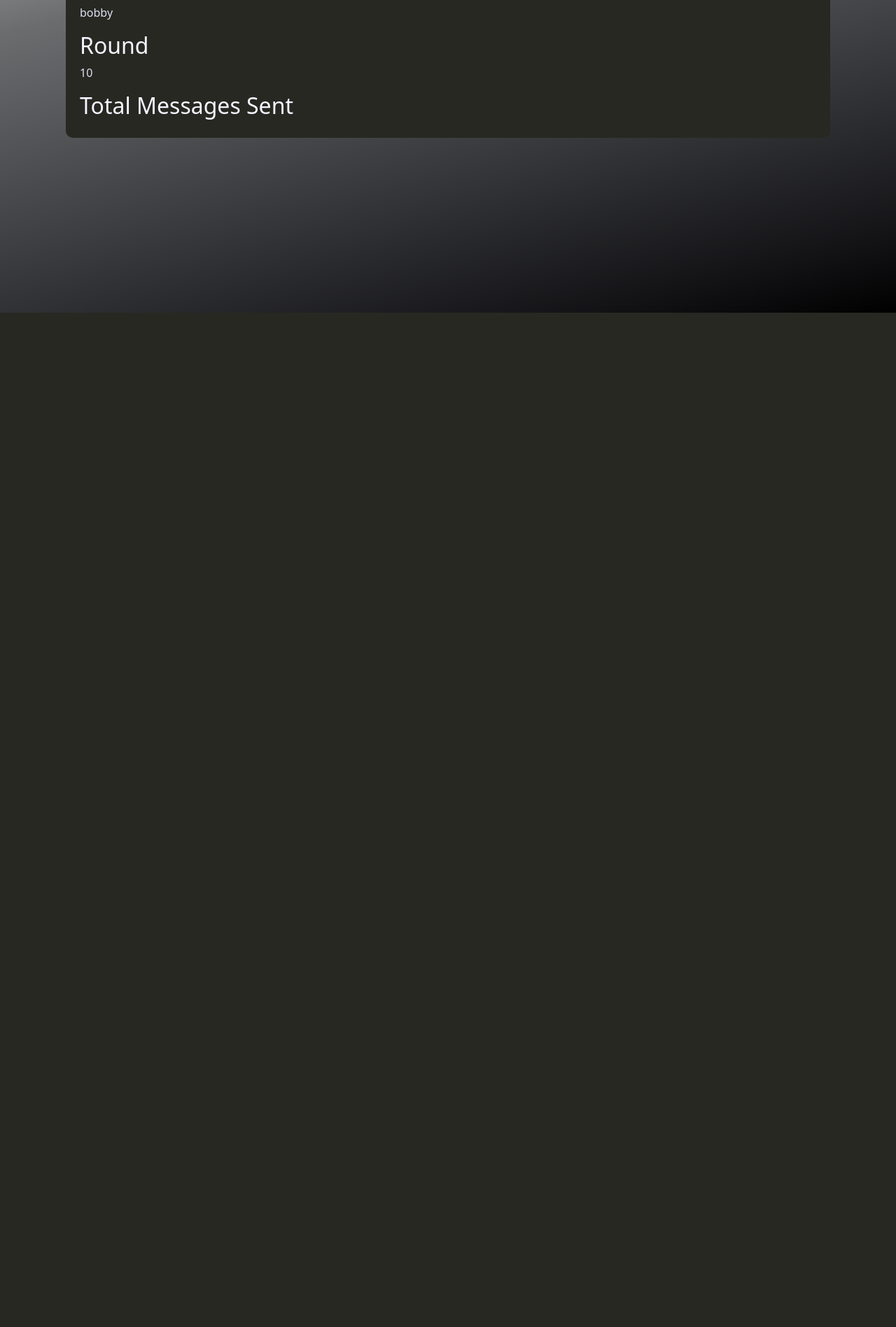
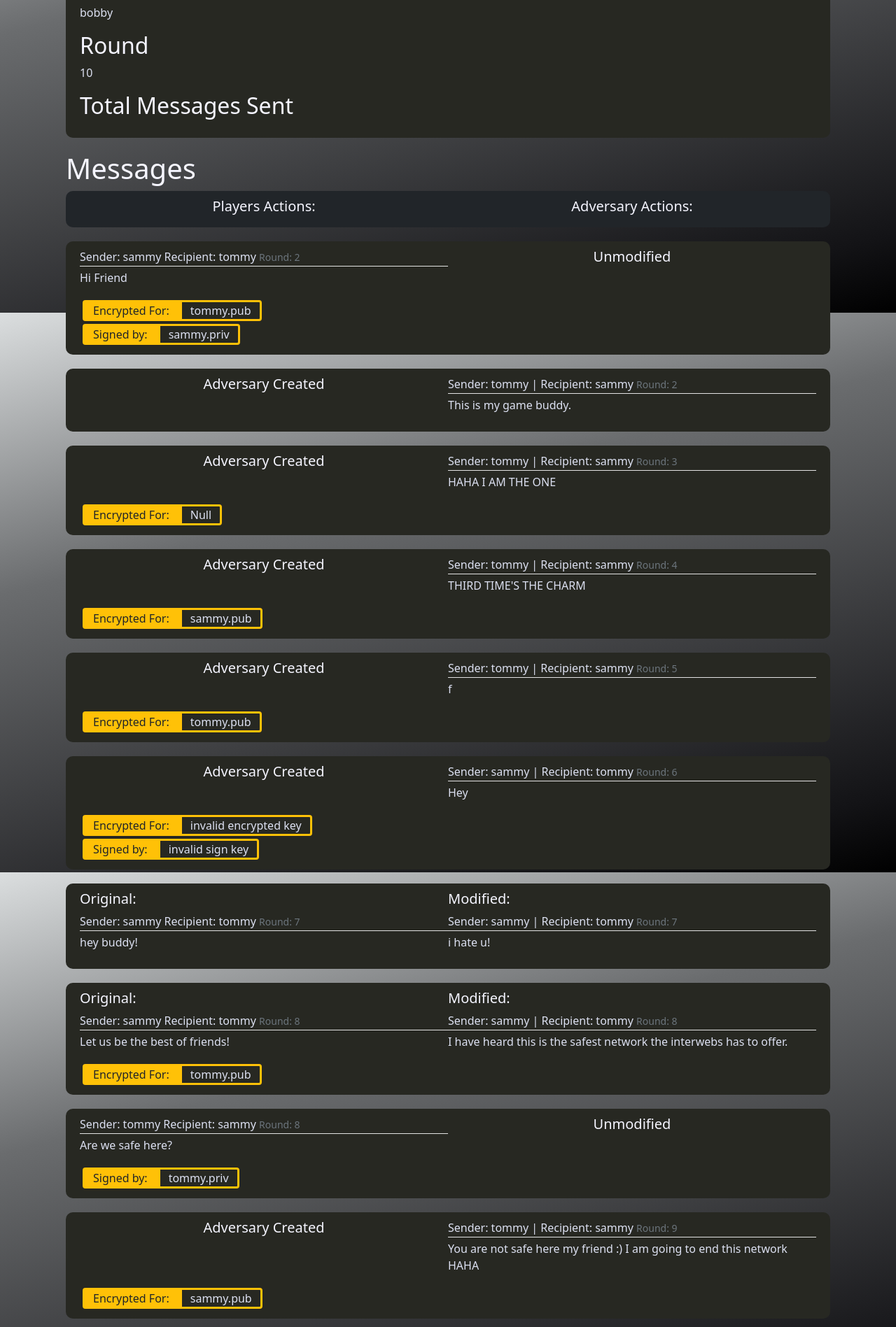
Before and after one commit to UMBC-MeetingMayhem/MeetingMayhem, a Flask app: template MeetingMayhem/templates/game_info.html in a window 1280 px wide. Shown: the part 353-2250 px from the top of the page at 70% size. Before the commit the page ends 800 px from the top, so only its background shows below. Run offline with Flask 2, Linux system fonts and the light colour scheme; the template is opened without the code that fills it: values that come from a table or form of the project are taken from there, others are empty; data comes from the database, SQL or seed files in the repository; some libraries are stand-ins or nearby versions.

Commit message:
bug fixes for templates

```diff
--- a/MeetingMayhem/templates/game_info.html
+++ b/MeetingMayhem/templates/game_info.html
@@ -54,5 +54,148 @@
 			<p>{{msg_count}}</p>
 		</div>
 
-    {%  endif %}
+<!-- Add a legend article here or in the about page to explain game infomation to spectator -->
+
+		<h1>Messages</h1>
+		<article class="media content-section bg-dark">
+			<div style="margin:auto;width:100%;display:flex; flex-direction:row;">
+				<div class="media-body" style="width:50%; text-align: center;" >
+					<h5> Players Actions: </h5>
+				</div>
+				<div class="media-body" style="width:50% ; text-align: center;" >
+					<h5> Adversary Actions: </h5>
+				</div>
+			</div>
+		</article>
+
+		<div id="msg-list">
+		{% if message is iterable %} <!-- this checks if the passed message var has content in it -->
+		{% for message in message%}
+
+			<article class="media content-section">
+			<div style="margin:auto;width:100%;display:flex; flex-direction:row;">
+			{% if message.adv_created %}
+				{% if not message.is_deleted %}
+				<!-- Adversary Created -->
+				<!-- Messages created then deleted by adversary are not shown -->
+				<!-- Messages created then edited by adversary only show edited message-->
+
+					<div class="media-body" style="width:50% ; text-align: center;" >
+						<h5> Adversary Created</h5>
+					</div>
+					<div class="media-body" style="width:50%;">
+						<div class="article-metadata">
+							{% if message.new_sender %}
+							<a>Sender: {{ message.new_sender }} | </a>
+							{% else %}
+							<a>Sender: {{ message.sender }} | </a>
+							{% endif %}
+							{% if message.new_recipient %}
+							<a>Recipient: {{ message.new_recipient }}</a>
+							{% else %}
+							<a>Recipient: {{ message.recipient }}</a>
+							{% endif %}
+							<small class="text-muted">Round:  {{message.round}} </small>
+						</div>
+						{% if message.edited_content %}
+						<p class="article-content"> {{message.edited_content}} </p>
+						{% else %}
+						<p class="article-content"> {{message.content}} </p>
+						{% endif %}
+					</div>
+
+				{% endif %}
+			{% else %}
+				{% if message.is_edited %}
+					{% if message.is_deleted %}
+					<!-- Orignal message and deleted status -->
+
+						<div class="media-body" style="width:50%;">
+							<div class="article-metadata">
+							<a>Sender:  {{message.sender}} </a>
+							<a>Recipient:  {{message.recipient}} </a>
+							<small class="text-muted">Round:  {{message.round}} </small>
+							</div>
+							<p class="article-content"> {{message.content}} </p>
+						</div>
+						<div class="media-body" style="width:50% ; text-align: center;" >
+							<h5> Deleted </h5>
+						</div>
+
+					{% else %}
+					<!-- Original and modified message side by side -->
+
+							<div class="media-body" style="width:50%;">
+								<div class="article-metadata">
+								<h5> Original: </h5>
+								<a>Sender:  {{message.sender}} </a>
+								<a>Recipient:  {{message.recipient}} </a>
+								<small class="text-muted">Round:  {{message.round}} </small>
+								</div>
+								<p class="article-content"> {{message.content}} </p>
+							</div>
+							<div class="media-body" style="width:50%;">
+								<h5> Modified: </h5>
+								<div class="article-metadata">
+								{% if message.new_sender %}
+								<a>Sender: {{ message.new_sender }} | </a>
+								{% else %}
+								<a>Sender: {{ message.sender }} | </a>
+								{% endif %}
+								{% if message.new_recipient %}
+								<a>Recipient: {{ message.new_recipient }}</a>
+								{% else %}
+								<a>Recipient: {{ message.recipient }}</a>
+								{% endif %}
+								<small class="text-muted">Round:  {{message.round}} </small>
+								</div>
+								<p class="article-content"> {{message.edited_content}} </p>
+							</div>
+
+					{% endif %}
+				{% else %}
+				<!-- Just original message-->
+						<div class="media-body" style="width:50%;">
+							<div class="article-metadata">
+							<a>Sender:  {{message.sender}} </a>
+							<a>Recipient:  {{message.recipient}} </a>
+							<small class="text-muted">Round:  {{message.round}} </small>
+							</div>
+							<p class="article-content"> {{message.content}} </p>
+						</div>
+						<div class="media-body" style="width:50% ; text-align: center;" >
+							<h5> Unmodified </h5>
+						</div>
+				{% endif %}
+
+			{% endif %}
+			</div>
+			{% if message.is_encrypted %}
+			<div class="m-1 row ">
+				<div class="rounded-start d-inline col-md-auto bg-warning text-dark border border-3 border-warning">Encrypted For:</div>
+				<div class="rounded-end d-inline col-md-auto border border-3 border-warning">{{ message.encryption_details }}</div>
+			</div>
+			{% endif %}
+			{% if message.is_signed %}
+			<div class="m-1 row">
+				<div class="rounded-start d-inline col-md-auto bg-warning text-dark border border-3 border-warning">Signed by:</div>
+				<div class="rounded-end d-inline col-md-auto border border-3 border-warning">{{ message.signed_details }}</div>
+			</div>
+			{% endif %}
+			</article>
+		{% endfor %}
+		{% endif %}
+		</div>
+	{% endif %}
+	<script type="text/javascript" charset="utf-8">
+	$(document).ready(function() {
+		// Connect to the Socket.IO server.
+        // The connection URL has the following format, relative to the current page:
+        //     http[s]://<domain>:<port>[/<namespace>]
+        var socket = io();
+		socket.on('update', function() {
+			$('#msg-list').load(document.URL + ' #msg-list');
+        });
+	});
+	</script>
 {% endblock content %}
--- a/MeetingMayhem/templates/messages.html
+++ b/MeetingMayhem/templates/messages.html
@@ -108,8 +108,8 @@
 				</div>
 				{% if sent_msg[0].is_encrypted %}
 				<div class="m-1 row ">
-					<div class="rounded-start d-inline col-md-auto bg-warning text-dark border border-3 border-warning">Encrypted by:</div>
-					<div class="rounded-end d-inline col-md-auto border border-3 border-warning">{{ sent_msg[0].sender }}</div>
+					<div class="rounded-start d-inline col-md-auto bg-warning text-dark border border-3 border-warning">Encrypted For:</div>
+					<div class="rounded-end d-inline col-md-auto border border-3 border-warning">{{ sent_msg[0].encryption_details }}</div>
 				</div>
 				{% endif %}
 				{% if sent_msg[0].is_signed %}
```
Also changed, not shown: MeetingMayhem/templates/adversary_messages.html (+10 -10 lines), MeetingMayhem/templates/messages.j2 (+4 -4 lines).
